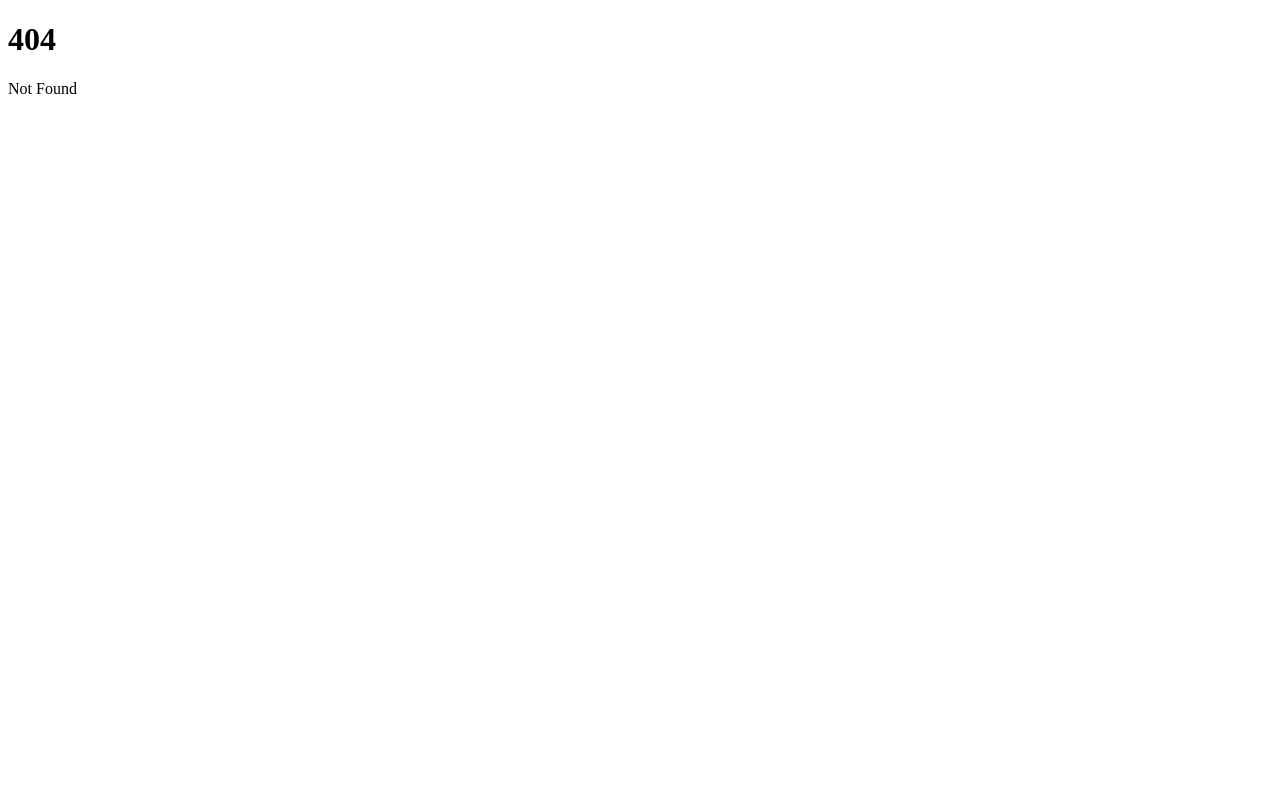
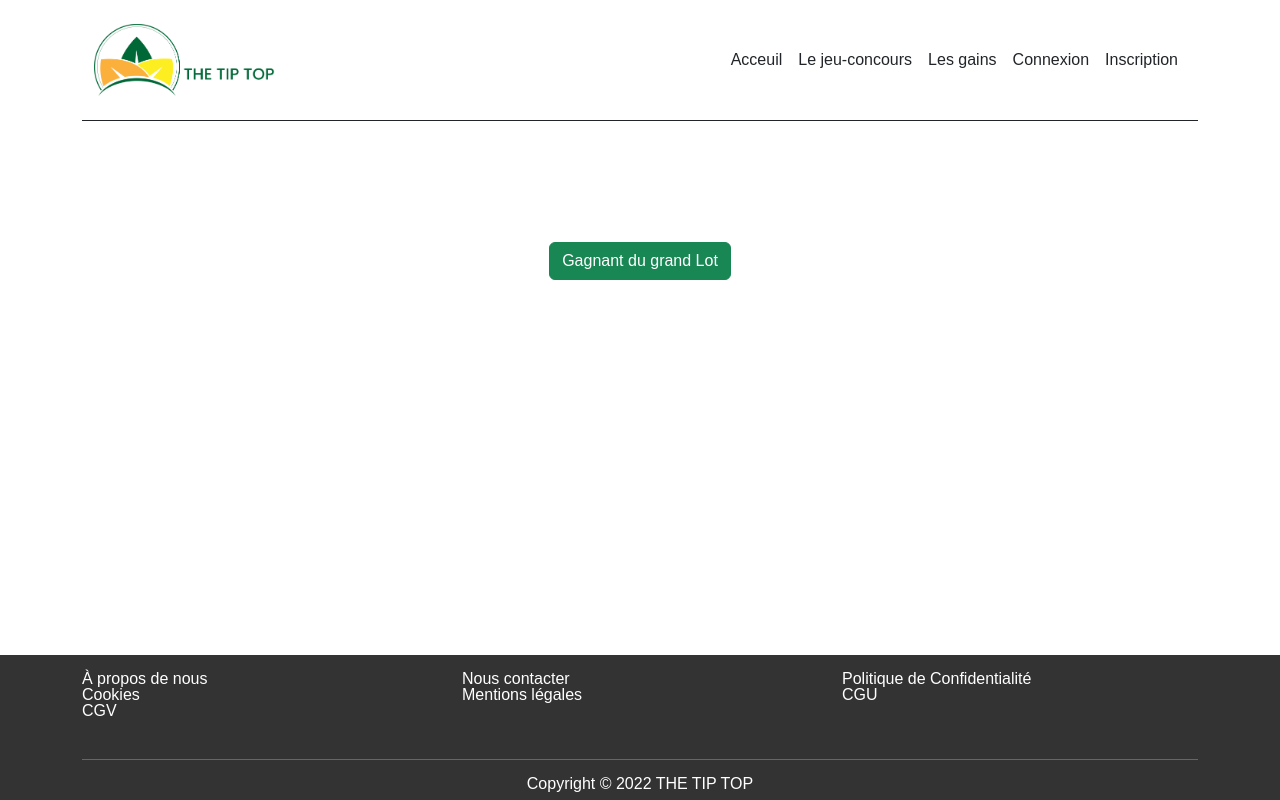
Before and after one commit to mohamedsek/thetiptop-web, a SvelteKit app: page /backoffice/jackpot in a window 1280 px wide. Before the commit this address had no page. Built offline with nearby package versions, Linux system fonts and the light colour scheme.

Commit message:
feature/back-office-jackpot: create jackpot winner page

```diff
--- /dev/null
+++ b/src/routes/(backoffice)/backoffice/jackpot/+page.svelte
@@ -0,0 +1,50 @@
+<script>
+	import { onMount } from 'svelte';
+	let Winner = null;
+	let isLoading = false;
+
+	async function getWinner() {
+		isLoading = true;
+		const options = {
+			method: 'POST',
+			headers: {
+				'Content-Type': 'application/json'
+			},
+			body: JSON.stringify({})
+		};
+		const response = await fetch(`${import.meta.env.VITE_API_BASE_URL}/tickets/jackpot`, options);
+		let data = await response.json();
+		console.log(Winner);
+		setTimeout(() => {
+			Winner = data;
+			isLoading = false;
+		}, 5000);
+	}
+	onMount(() => {
+		console.log('Component mounted');
+	});
+</script>
+
+<div class="winner">
+	{#if Winner}
+		{Winner.firstName}
+		{Winner.lastName}
+	{:else if isLoading}
+		Loading ....
+	{:else}
+		<button type="button" class="btn btn-success" on:click={getWinner}>Gagnant du grand Lot</button>
+	{/if}
+</div>
+
+<style>
+	.winner {
+		height: 200px; /* set the height of the container */
+		align-items: center; /* center items vertically */
+		display: flex;
+		flex-direction: row;
+		font-family: 'Poppins', sans-serif !important;
+		font-weight: 400;
+		font-size: 12ex;
+		text-align: center;
+	}
+</style>
```
